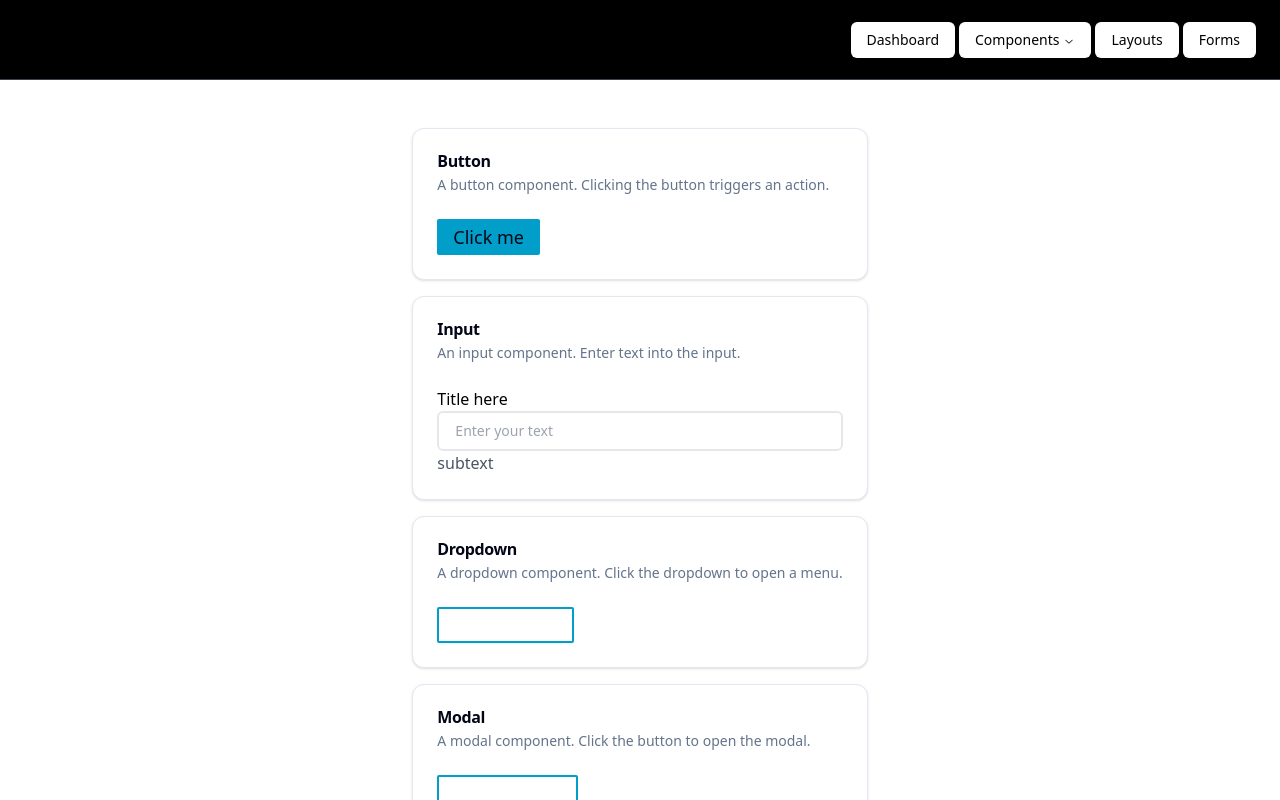
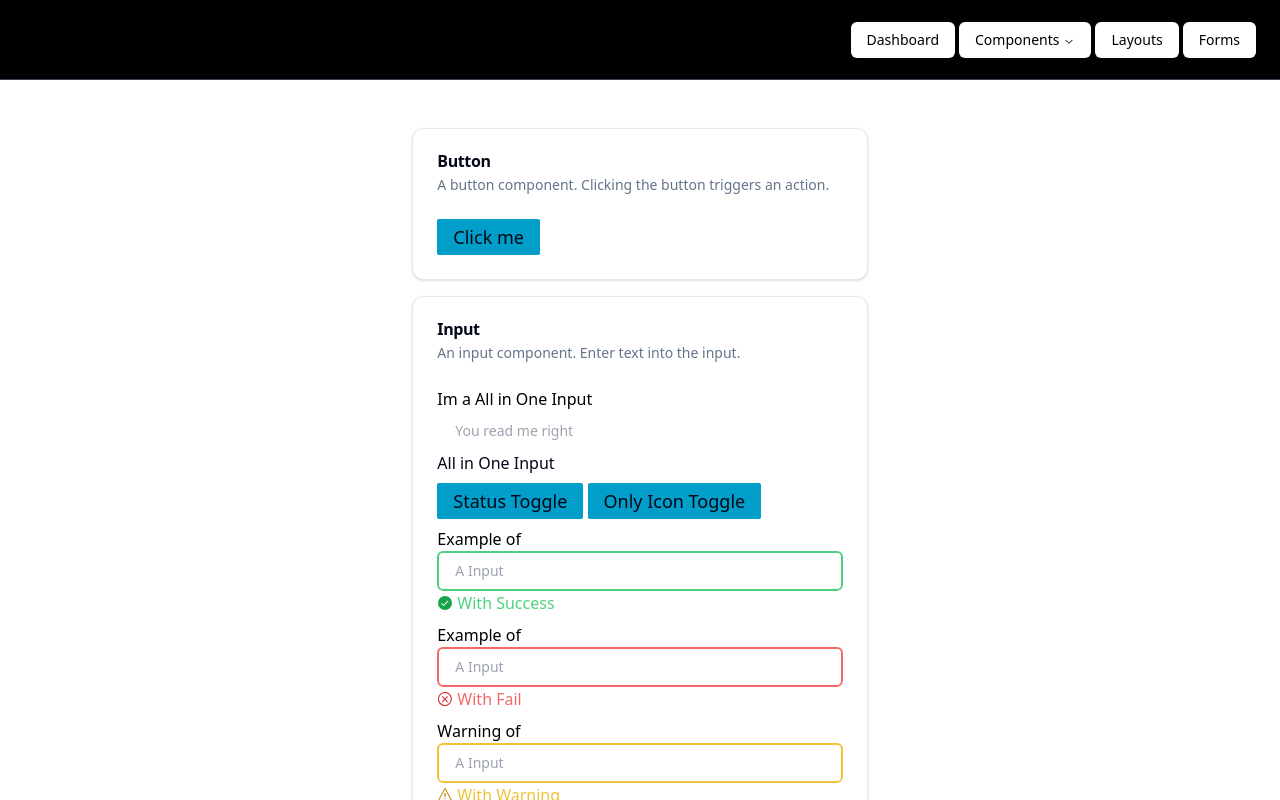
Before and after one commit to indicacode/gbt-fluent2-web, a Next.js app: page / in a window 1280 px wide. Shown: the top 800 px of the page. Built offline with nearby package versions, Linux system fonts and the light colour scheme.

Commit message:
feat[gbt-fluent2-web]finished input just need refactor now

```diff
--- a/app/page.tsx
+++ b/app/page.tsx
@@ -1,4 +1,6 @@
 "use client"
+
+import { useState } from "react"
 
 import { Button } from "@/components/done/button"
 import {
@@ -19,11 +21,11 @@ import { Label } from "@/components/not-done/label"
 import { Textarea } from "@/components/not-done/text-area"
 import { Input } from "@/components/reviewing/input"
 
-
-
-
-
 export default function Page() {
+  const [status, setStatus] = useState<
+    "neutral" | "success" | "fail" | "warning"
+  >("neutral")
+  const [iconOnly, setIconOnly] = useState(false)
   return (
     <div className="flex min-h-screen flex-col items-center justify-center dark:bg-[#09090B]">
       <main className="flex-1 p-6 md:p-12">
@@ -48,9 +50,51 @@ export default function Page() {
             </CardHeader>
             <CardContent className="space-y-2">
               <Input
-                label="Title here"
-                placeholder="Enter your text"
-                helperText="subtext"
+                state={status}
+                iconOnly={iconOnly}
+                label="Im a All in One Input"
+                placeholder="You read me right"
+                helperText="All in One Input"
+              />
+              {/*Do not ever do something like this. Its this way just to test the input*/}
+              <Button
+                onClick={() =>
+                  setStatus((prev) =>
+                    prev === "neutral"
+                      ? "success"
+                      : prev === "success"
+                        ? "fail"
+                        : prev === "fail"
+                          ? "warning"
+                          : prev === "warning"
+                            ? "neutral"
+                            : "neutral"
+                  )
+                }
+              >
+                Status Toggle
+              </Button>{" "}
+              {/*Do not ever do something like this. Its this way just to test the input*/}
+              <Button onClick={() => setIconOnly(!iconOnly)}>
+                Only Icon Toggle
+              </Button>
+              <Input
+                state="success"
+                label="Example of"
+                placeholder="A Input"
+                helperText="With Success"
+              />
+              <Input
+                state="fail"
+                label="Example of "
+                placeholder="A Input"
+                helperText="With Fail"
+              />
+              <Input
+                state="warning"
+                label="Warning of"
+                placeholder="A Input"
+                helperText="With Warning"
               />
             </CardContent>
           </Card>
@@ -138,11 +182,16 @@ export default function Page() {
               <div className="grid gap-4">
                 <div className="space-y-2">
                   <Label htmlFor="name">Name</Label>
-                  <Input id="name" placeholder="Enter your name" />
+                  <Input
+                    state="neutral"
+                    id="name"
+                    placeholder="Enter your name"
+                  />
                 </div>
                 <div className="space-y-2">
                   <Label htmlFor="email">Email</Label>
                   <Input
+                    state="neutral"
                     id="email"
                     placeholder="Enter your email"
                     type="email"
@@ -151,6 +200,7 @@ export default function Page() {
                 <div className="space-y-2">
                   <Label htmlFor="password">Password</Label>
                   <Input
+                    state="neutral"
                     id="password"
                     placeholder="Enter your password"
                     type="password"
--- a/components/reviewing/input.tsx
+++ b/components/reviewing/input.tsx
@@ -1,20 +1,40 @@
 import * as React from "react"
-import { useCallback, useState } from "react"
+import { HTMLAttributes, ReactElement, useCallback, useState } from "react"
+import { VscError, VscPassFilled, VscWarning } from "react-icons/vsc"
 import { tv, VariantProps } from "tailwind-variants"
 
-
-
-
+const icons = {
+  neutral: "",
+  success: <VscPassFilled className="inline text-green-600" />, // Checkmark character
+  fail: <VscError className="inline text-red-600" />, // Crossmark character
+  warning: <VscWarning className="inline text-yellow-600" />, // Optional warning icon
+  // Add more states and icons as needed
+}
 
 const inputVariants = tv({
-  base: "flex w-full rounded-md bg-transparent px-4 py-2 text-sm shadow-sm outline-0",
+  slots: {
+    base: "flex w-full rounded-md border-2 bg-transparent px-4 py-2 text-sm shadow-sm outline-0",
+  },
   variants: {
-    variant: {
-      default: "flex border-2 transition-colors",
+    state: {
+      neutral: {
+        base: "border-white/80",
+      },
+      success: {
+        base: "border-green-500/80",
+      },
+      fail: {
+        base: "border-red-500/80",
+      },
+      warning: {
+        base: "border-yellow-500/80",
+      },
     },
-  },
-  defaultVariants: {
-    variant: "default",
+    iconOnly: {
+      true: {
+        base: "border-black/80 dark:border-white/80",
+      },
+    },
   },
 })
 
@@ -24,12 +44,26 @@ export interface InputPropsType
   variant?: "default"
   helperText?: string
   label: string
+  state?: keyof typeof icons
+  iconOnly?: boolean
 }
 
 const Input = React.forwardRef<HTMLInputElement, InputPropsType>(
   (props, ref) => {
-    const { className, label, helperText, type, variant, ...rest } = props
+    const {
+      className,
+      label,
+      helperText,
+      type,
+      variant,
+      state = "neutral",
+      iconOnly = false,
+      ...rest
+    } = props
     const [focus, setFocus] = useState(false)
+
+    console.log("state", state)
+    console.log("iconOnly:", iconOnly)
 
     const handleFocus = useCallback(() => {
       setFocus(true)
@@ -38,10 +72,11 @@ const Input = React.forwardRef<HTMLInputElement, InputPropsType>(
     const handleBlur = useCallback(() => {
       setFocus(false)
     }, [])
-
+    const { base } = inputVariants({ state })
     return (
       <div className={"flex flex-col "}>
         <div
+          data-state={state}
           className={`
             relative
             z-10
@@ -49,7 +84,9 @@ const Input = React.forwardRef<HTMLInputElement, InputPropsType>(
             overflow-hidden
             rounded-md
             transition-all
-            before:absolute
+            ${
+              (iconOnly || state === "neutral") &&
+              `before:absolute
             before:bottom-0
             before:left-[50%]
             before:h-full
@@ -65,26 +102,83 @@ const Input = React.forwardRef<HTMLInputElement, InputPropsType>(
             hover:before:max-h-[3px]
             hover:before:max-w-full
             hover:before:scale-y-[1.0]
-            ${focus && "before:max-h-[3px] before:max-w-full before:scale-y-[1.0]"}
+            ${focus && "before:max-h-[3px] before:max-w-full before:scale-y-[1.0]"}`
+            }
             `}
         >
           <label className={"py-1 text-black dark:text-white"}>
             {label}
             <input
+              data-state={state}
               onFocus={handleFocus}
               onBlur={handleBlur}
               type={type}
-              className={`${inputVariants({ className, variant })}`}
+              className={base({ className, iconOnly: iconOnly })}
               ref={ref}
               {...rest}
             />
           </label>
         </div>
-        <span className={"text-gray-600"}>{helperText}</span>
+        <IconComponent
+          iconOnly={iconOnly}
+          state={state}
+          className={"my-auto  mr-0.5"}
+        >
+          {helperText}
+        </IconComponent>
       </div>
     )
   }
 )
 Input.displayName = "Input"
 
-export { Input, inputVariants }
+const iconComponent = tv({
+  slots: {
+    base: "flex items-center gap-1",
+  },
+  variants: {
+    state: {
+      neutral: {
+        base: "",
+      },
+      success: {
+        base: "text-green-500/80",
+      },
+      fail: {
+        base: "text-red-500/80",
+      },
+      warning: {
+        base: "text-yellow-500/80",
+      },
+    },
+    iconOnly: {
+      true: {
+        base: "flex items-center text-black/80 dark:text-white/80",
+      },
+    },
+  },
+})
+
+type props = HTMLAttributes<HTMLSpanElement> & {
+  state: keyof typeof icons
+  iconOnly: boolean
+}
+
+function IconComponent({
+  state,
+  className,
+  iconOnly,
+  children,
+  ...rest
+}: props): ReactElement {
+  const { base } = iconComponent({ state })
+
+  return (
+    <span {...rest} className={base({ className, iconOnly: iconOnly })}>
+      {icons[state]}
+      <span>{children}</span>
+    </span>
+  )
+}
+
+export { IconComponent, Input, inputVariants }
```
Also changed, not shown: package.json (+11 -10 lines), .yarnrc.yml (added), 1 other file (tests, documents, lock files or other folders).
